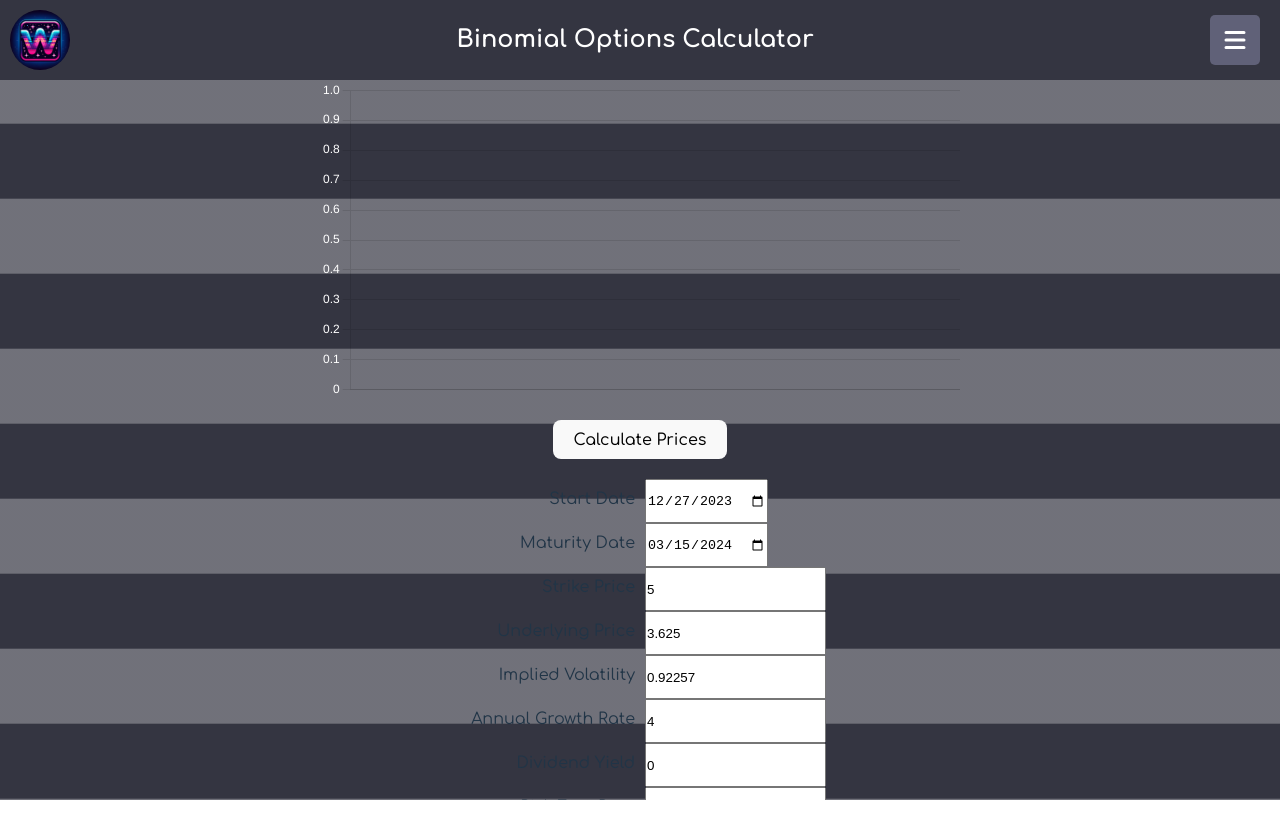
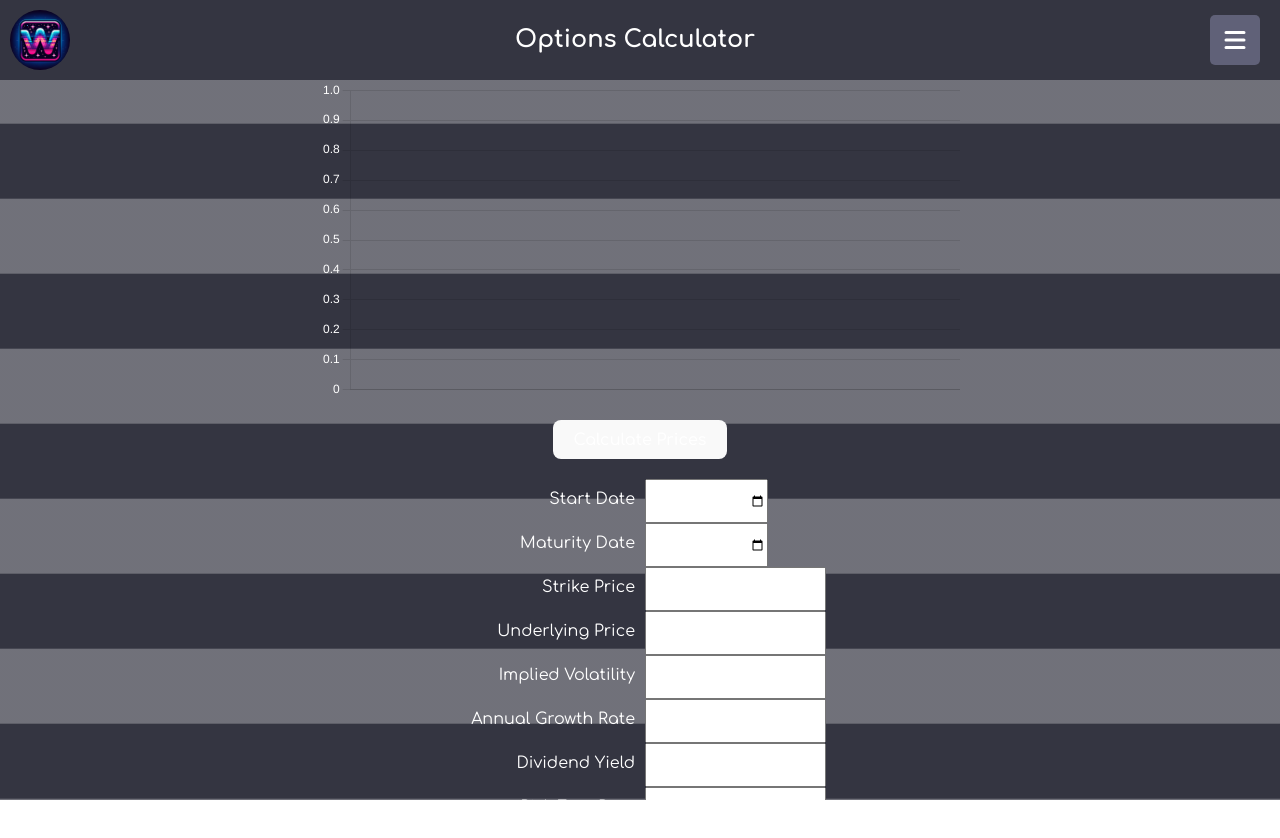
Before and after one commit to evanwaller03/personal-website, a React (Vite) app: page /optionscalculator in a window 1280 px wide. Shown: the top 838 px of the page. Built offline with nearby package versions, Linux system fonts and the light colour scheme; no server answers.

Commit message:
try this color scheme

```diff
--- a/src/views/OptionsCalculator.tsx
+++ b/src/views/OptionsCalculator.tsx
@@ -177,6 +177,8 @@
         textAlign: 'center',
         // ... other styles
         padding: '0px',
+        color: '#ffffff',
+
     };
 
     const inputStyle: CSSProperties = {
@@ -184,7 +186,8 @@
         // ... other styles
         padding: '0px',
         margin: '0px',
-        width:'fit-content'
+        width:'fit-content',
+        color: '#ffffff',
     };
 
 
@@ -192,7 +195,7 @@
         <div style={{ position: 'relative', width: '100vw', height: '100vh',}}>
             <div className="moving-background"></div>
             <div className='navbar-div'> {/*This is 80px*/}
-                <NavBar title="Binomial Options Calculator" />
+                <NavBar title="Options Calculator" />
             </div>
             <div style={{
                 display: 'flex',
@@ -213,7 +216,7 @@
                     maxHeight: `${containerHeight}px`,
                 }}>
                     <Line data={chartData} options={chartOptions}/>
-                    <button style={{marginTop: '20px'}} onClick={fetchPrices}>Calculate Prices</button>
+                    <button style={{marginTop: '20px', color: '#ffffff'}} onClick={fetchPrices}>Calculate Prices</button>
                     <div style={{
                         display: 'flex',
                         flexDirection: 'row',
```
